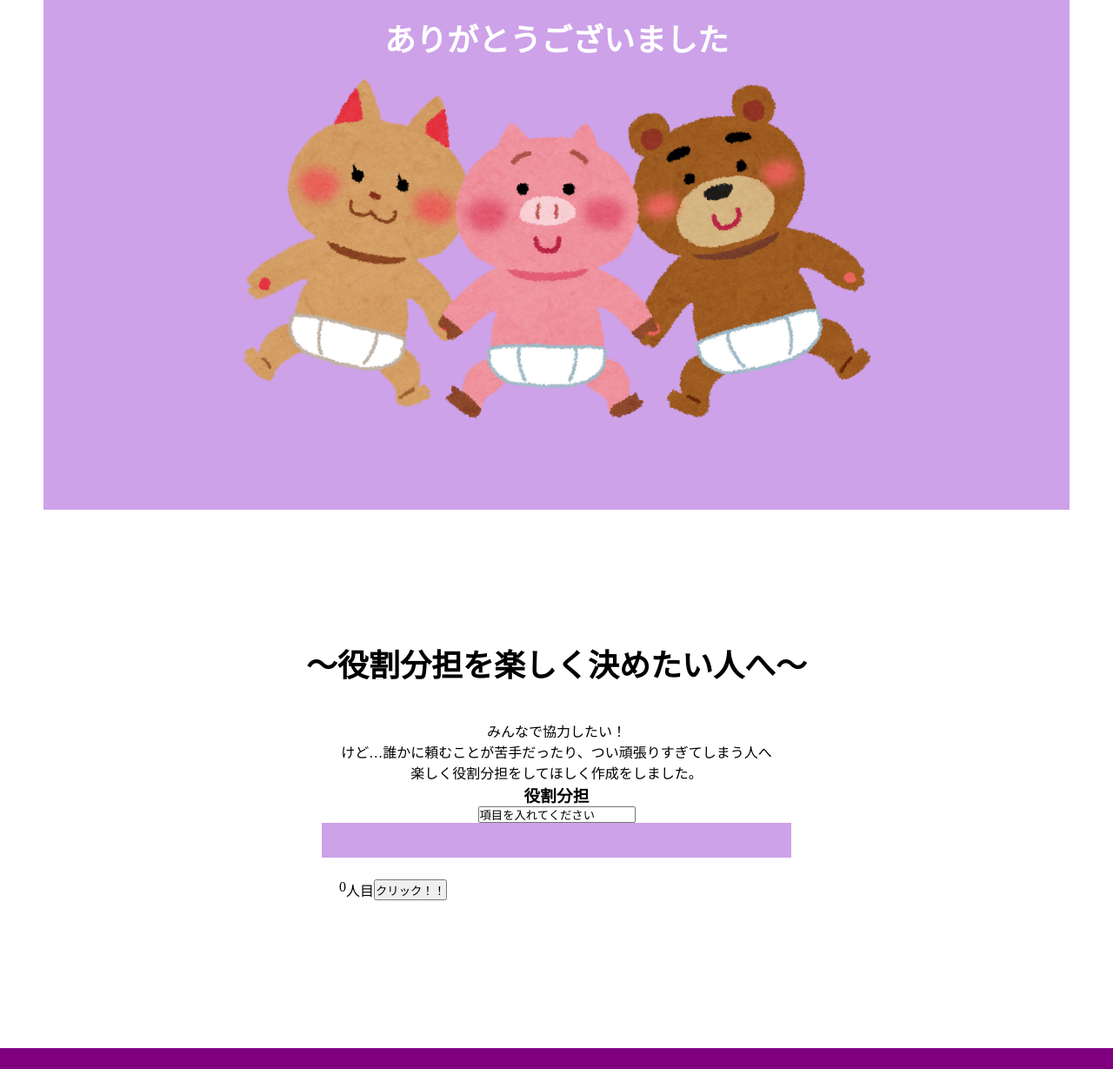
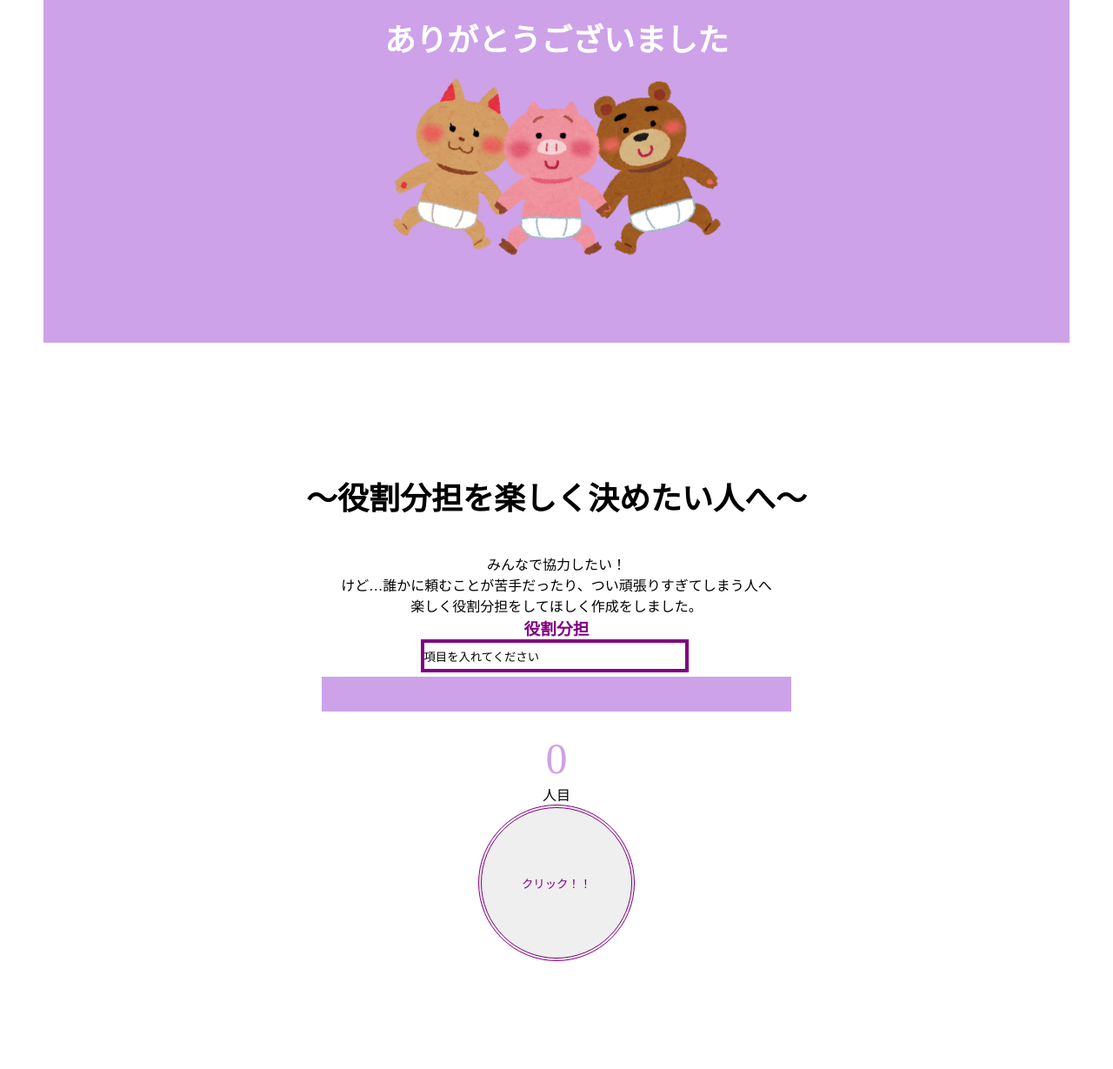
Before and after one commit to Kaneshiro-Reika/reika-kaneshiro, a plain HTML site: page index.html in a window 1280 px wide. Shown: the part 1053-2282 px from the top of the page at 87% size. Drawn offline with Linux system fonts and the light colour scheme.

Commit message:
Update stylr.css

```diff
--- a/stylr.css
+++ b/stylr.css
@@ -48,7 +48,9 @@ header {
 }
 
 #photo img {
-    width: 750px;
+    width: 40%;
+    margin: auto;
+    display: block;
 }
 
 aside {
@@ -88,10 +90,6 @@ aside h3 {
 }
 
 
-aside img {
-    width: 400px;
-}
-
 footer {
     background: purple;
     text-align: center;
@@ -101,14 +99,48 @@ footer {
 }
 
 .moji {
-    display: flex;
     background: white;
 }
 
+#num{
+    font-size: 50px;
+    color: rgb(205, 162, 233)
+}
 
-/* テキストから参照できるように出来ないか */
-/* #text-id{
-    width: 535px;
+body{
     text-align: center;
-    margin-bottom: 10px;
-} */
+}
+
+#btn{
+        color: purple;
+        width: 180px;
+        height: 180px;
+        border-radius: 50%;
+        border: double 4px purple;
+        text-align: center;
+        overflow: hidden;
+}
+
+#pushbtn{
+    /* text-decoration: underline;　文字の下線 */
+    color: purple;
+    border: double 4px purple;
+    /* 外枠の線 */
+    border-radius: 3px;
+    /* 角を削る量丸み */
+    width: 60px;
+    height: 30px;
+  }
+
+#text-id{
+    width: 300px;
+    height: 30px;
+    text-align: left;
+    border: solid 4px purple;
+    margin-right: 5px;
+    margin-bottom: 5px;
+}
+
+section h1{
+    color: purple;
+}
```
